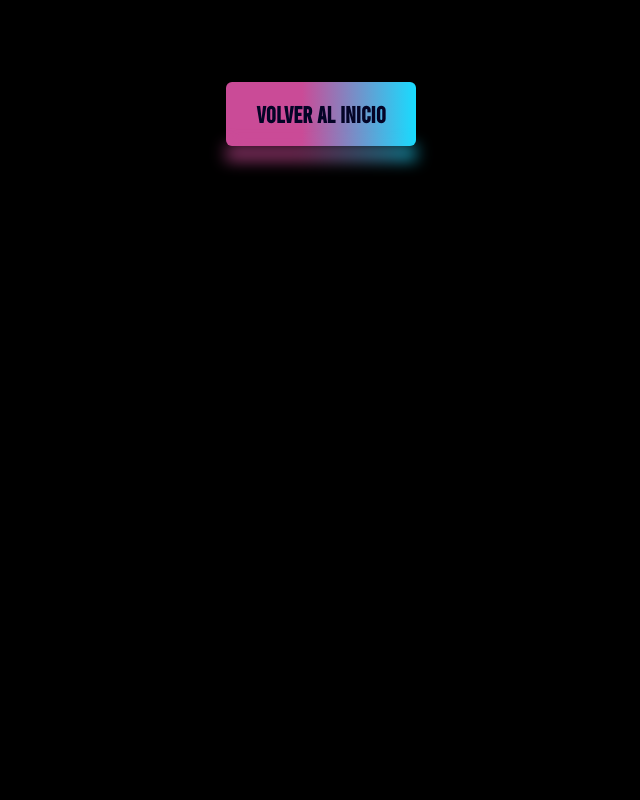
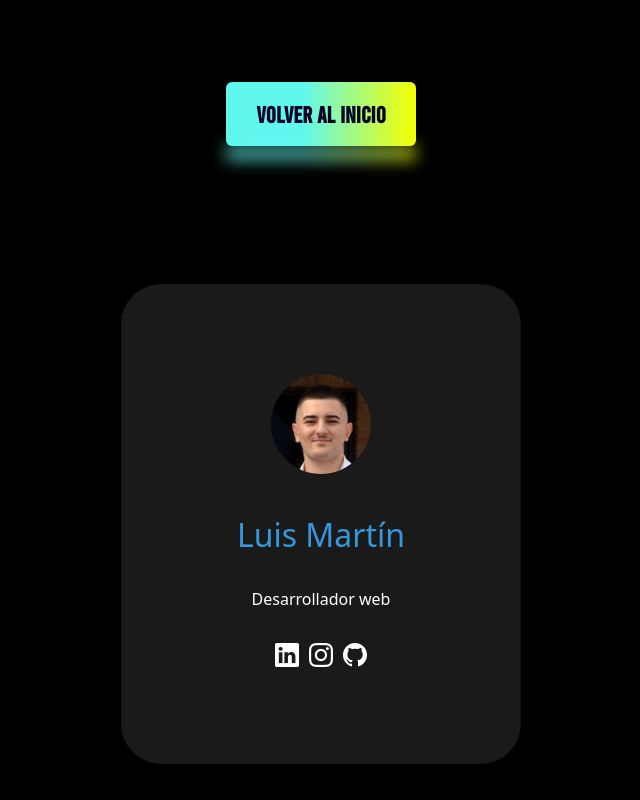
Before and after one commit to troubleshooteando/why-not-project, a plain HTML site: page paginas/developer_access/pestaña_desarrollador.html in a window 1280 px wide. Shown: the whole page, without its empty margins (319-959 px from the left). Drawn offline with nearby package versions, Linux system fonts and the light colour scheme.

Commit message:
cambios en la pestaña de desarrolladores

```diff
--- a/paginas/developer_access/pestaña_desarrollador.html
+++ b/paginas/developer_access/pestaña_desarrollador.html
@@ -9,20 +9,6 @@
   <link rel="stylesheet" href="https://cdn.jsdelivr.net/npm/bootstrap-icons/font/bootstrap-icons.css">
   <link rel="icon" href="../../imagenes/logoWhyNot.png" type="image/png">
   <link rel="stylesheet" href="pestaña_desarrolladores.css">
-
-  <style>
-    body {
-      cursor: none; /* Ocultar el cursor */
-      margin: 0;
-      overflow: hidden;
-    }
-    canvas {
-      position: fixed;
-      top: 0;
-      left: 0;
-      pointer-events: none; /* Evita que interfiera con clics */
-    }
-  </style>
 </head>
 
 <body>
@@ -30,99 +16,39 @@
   <!-- Cabecera con el logo y menú -->
   <header class="container-fluid p-4 d-flex flex-column align-items-center" id="header">
     <a href="../main/main.html"><button class="btn btn1">Volver al inicio</button></a>
+
   </header>
 
   <!-- Contenido de la página -->
-  <main></main>
+  <main>
+    <div class="container d-flex flex-column flex-md-row justify-content-center align-items-center">
+      <div class="card">
+          <img src="../../imagenes/imagenLuis.jpg" alt="imagenLuis">
+          <h2>Luis Martín</h2>
+          <p>Desarrollador web</p>
+          <div class="social-icons">
+              <a href="https://www.linkedin.com/in/luis-mart%C3%ADn-rosado-b062782b5/"><i class="bi bi-linkedin"></i></a>
+              <a href="https://www.instagram.com/troubleshoote_and_o/"><i class="bi bi-instagram"></i></a>
+              <a href="https://github.com/troubleshooteando"><i class="bi bi-github"></i></a>
+          </div>
+      </div>
+      <div class="card">
+          <img src="" alt="imagenAndres">
+          <h2>Andrés Mahindo</h2>
+          <p>Desarrollador web</p>
+          <div class="social-icons">
+              <a href="#"><i class="bi bi-linkedin"></i></a>
+              <a href="#"><i class="bi bi-instagram"></i></a>
+              <a href="#"><i class="bi bi-github"></i></a>
+          </div>
+      </div>
+    </div>
+  </main>
 
   <!-- Comienzo del footer -->
   <div class="wrapper">
     <footer id="footer" class="d-flex flex-wrap justify-content-center text-center align-items-center py-5"></footer>
   </div>
 
-  <!-- Canvas para partículas -->
-  <canvas id="canvas"></canvas>
-
-  <script>
-    const canvas = document.getElementById("canvas");
-    const ctx = canvas.getContext("2d");
-
-    function resizeCanvas() {
-      canvas.width = window.innerWidth;
-      canvas.height = window.innerHeight;
-    }
-
-    resizeCanvas();
-    window.addEventListener("resize", resizeCanvas);
-
-    // Clase de partículas
-    class Particle {
-      constructor(x, y, size, color, velocity) {
-        this.x = x;
-        this.y = y;
-        this.size = size;
-        this.color = color;
-        this.velocity = velocity;
-        this.alpha = 1;
-      }
-
-      draw() {
-        ctx.save();
-        ctx.globalAlpha = this.alpha;
-        ctx.beginPath();
-        ctx.arc(this.x, this.y, this.size, 0, Math.PI * 2, false);
-        ctx.fillStyle = this.color;
-        ctx.fill();
-        ctx.restore();
-      }
-
-      update() {
-        this.x += this.velocity.x;
-        this.y += this.velocity.y;
-        this.alpha -= 0.02;
-        this.velocity.x *= 0.98;
-        this.velocity.y *= 0.98;
-
-        if (this.alpha <= 0) {
-          this.alpha = 0;
-        }
-      }
-    }
-
-    const particles = [];
-
-    function createParticles(x, y) {
-      for (let i = 0; i < 5; i++) { // Menos partículas para suavizar
-        const size = Math.random() * 4 + 1; // Tamaño más pequeño
-        const color = `hsl(${Math.random() * 360}, 100%, 70%)`;
-        const velocity = {
-          x: (Math.random() - 0.5) * 2,
-          y: (Math.random() - 0.5) * 2
-        };
-        particles.push(new Particle(x, y, size, color, velocity));
-      }
-    }
-
-    // Evento de movimiento del ratón
-    window.addEventListener("mousemove", (event) => {
-      createParticles(event.clientX, event.clientY);
-    });
-
-    function animate() {
-      ctx.clearRect(0, 0, canvas.width, canvas.height);
-      particles.forEach((particle, index) => {
-        if (particle.alpha <= 0) {
-          particles.splice(index, 1);
-        } else {
-          particle.update();
-          particle.draw();
-        }
-      });
-      requestAnimationFrame(animate);
-    }
-
-    animate();
-  </script>
-
 </body>
 </html>
--- a/paginas/developer_access/pestaña_desarrolladores.css
+++ b/paginas/developer_access/pestaña_desarrolladores.css
@@ -1,33 +1,34 @@
-body{
+body {
     background-color: rgb(0, 0, 0);
     display: grid;
     min-height: 100dvh;
     grid-template-rows: auto 1fr auto;
 }
 
-@font-face{
+@font-face {
     font-family: Bebas;
     src: url(../../fuentes/Bebas-Regular.otf);
 }
 
-
-header{
-    background-color:  rgb(0, 0, 0);
+header {
+    background-color: rgb(0, 0, 0);
 }
 
-footer{
-    background-color:  rgb(0, 0, 0);
+footer {
+    background-color: rgb(0, 0, 0);
+}
+
+* {
+    margin: 0;
+    padding: 0;
+    box-sizing: border-box;
 }
 
 body, html {
-    overflow: hidden;
     height: 100%;
+    overflow-y: auto;
+    background-color: #000000;
 }
-
-canvas {
-    display: block;
-}
-
 
 .btn {
     font-family: Bebas;
@@ -42,23 +43,17 @@ canvas {
     transition: all 0.3s ease-in-out;
     color: rgba(4, 4, 38, 1);
     box-shadow: 0 4px 15px rgba(0, 0, 0, 0.3);
+    background: linear-gradient(270deg,#f6ff00 0%, #60f7ef 60%);
+    color: rgb(4, 4, 38);
 }
 
-.btn1 {
-    background: linear-gradient(270deg,
-    #18dcff 0%,
-    #ca4b97 60%);
-    color:rgb(4, 4, 38);
-}
 
 .btn:hover {
     transform: translateY(-3px);
     box-shadow: 0 8px 25px rgba(0, 0, 0, 0.5);
     background: rgb(2, 29, 78);
-    background: linear-gradient(270deg,
-    #ca4b97 0%,
-    #18dcff 60%);
-    color:rgb(4, 4, 38);
+    background: linear-gradient(270deg, #60f7ef 0%, #f6ff00 60%);
+    color: rgb(4, 4, 38);
 }
 
 .btn::after {
@@ -73,3 +68,105 @@ canvas {
     opacity: 0.5;
     transform: scaleY(-0.8);
 }
+
+main {
+    display: flex;
+    justify-content: center;
+    padding: 20px;
+}
+
+.container {
+    padding: 20px;
+    gap: 20em;
+    display: flex;
+    flex-wrap: wrap;
+    justify-content: center;
+    align-items: center;
+}
+
+.card {
+    background: #1a1a1a;
+    color: white;
+    padding: 20px;
+    border-radius: 40px;
+    text-align: center;
+    width: 25em;
+    height: 30em;
+    box-shadow: 0 4px 10px rgba(0, 0, 0, 0.3);
+    margin: 1em;
+    display: flex;
+    flex-direction: column;
+    align-items: center;
+    justify-content: center;
+}
+
+.card img {
+    width: 100px;
+    height: 100px;
+    border-radius: 50%;
+    object-fit: cover;
+    margin-bottom: 10px;
+    align-self: center;  /* Asegura que la imagen esté centrada */
+}
+
+.card p {
+    margin-top: 1.5em;
+}
+
+.card h2 {
+    color: #3498db;
+    margin-top: 1em;
+}
+
+.social-icons {
+    margin-top: auto;
+    display: flex;
+    justify-content: center;
+    gap: 10px;
+    margin-top: 10px;
+}
+
+.social-icons a {
+    color: white;
+    font-size: 1.5em;
+    text-decoration: none;
+    transition: 0.3s;
+}
+
+.social-icons a:hover {
+    color: #3498db;
+}
+
+/* Media Queries para hacer la página responsive */
+@media (max-width: 768px) {
+    .card {
+        width: 80%;
+        height: auto;
+        margin: 10px 0;
+    }
+
+    .container {
+        flex-direction: column;
+    }
+
+    .btn {
+        font-size: 18px;
+        padding: 12px 24px;
+        margin: 1em 0;
+    }
+}
+
+@media (max-width: 480px) {
+    .btn {
+        font-size: 20px;
+        padding: 10px 20px;
+    }
+
+    .container {
+        gap: 1em;
+    }
+
+    .card {
+        width: 90%;
+    }
+}
```
Also changed, not shown: imagenes/imagenLuis.jpg (added).
